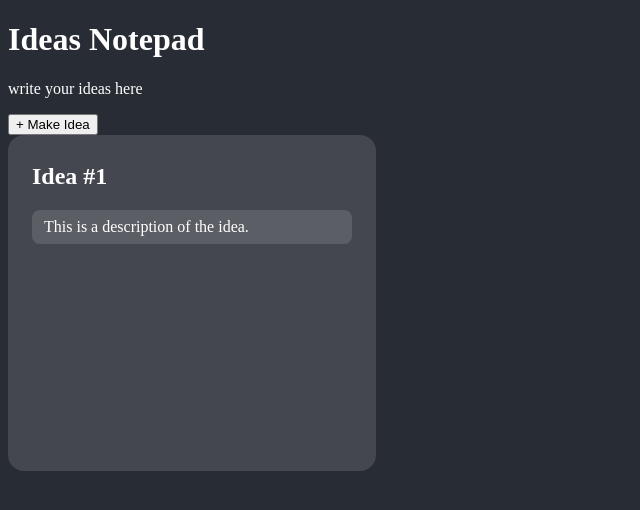
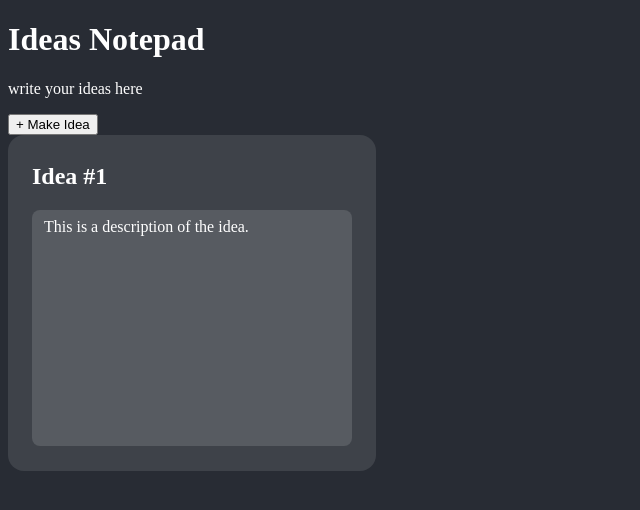
Before and after one commit to LucasNWilliams/IdeasNotepad, a Vue app in the folder Ideas-Notepad/: page / in a window 1280 px wide. Shown: the top 510 px of the page, without its empty margins (0-640 px from the left). Built offline with nearby package versions, Linux system fonts and the light colour scheme; the HTML template or start-up script is replaced by a standard one.

Commit message:
Updates IdeaCard description CSS
The description now extends to the bottom of the card with some padding

```diff
--- a/Ideas-Notepad/src/components/IdeaCard.vue
+++ b/Ideas-Notepad/src/components/IdeaCard.vue
@@ -15,13 +15,16 @@ const description = ref('This is a description of the idea.');
 
 <style scoped>
 .idea-card {
-  --card-background-color: color-mix(in oklab, var(--main-background-color) 85%, white);
-  --description-background-color: color-mix(in oklab, var(--main-background-color) 73%, white);
+  --card-background-color: color-mix(in oklab, var(--main-background-color) 88%, white);
+  --description-background-color: color-mix(in oklab, var(--main-background-color) 75%, white);
+
+  --idea-card-height: 20rem;
+  --idea-card-max-height: 30rem;
 
   width: 20rem;
   max-width: 30rem;
-  height: 20rem;
-  max-height: 30rem;
+  height: var(--idea-card-height);
+  max-height: var(--idea-card-max-height);
   background-color: var(--card-background-color);
   border-radius: 1rem;
   padding: .5rem 1.5rem;
@@ -30,6 +33,8 @@ const description = ref('This is a description of the idea.');
     background-color: var(--description-background-color);
     border-radius: .5rem;
     padding: .5rem .75rem;
+    max-height: calc(var(--idea-card-max-height) - 6.25rem);
+    height: calc(var(--idea-card-height) - 6.25rem);
   }
 }
 </style>
```
